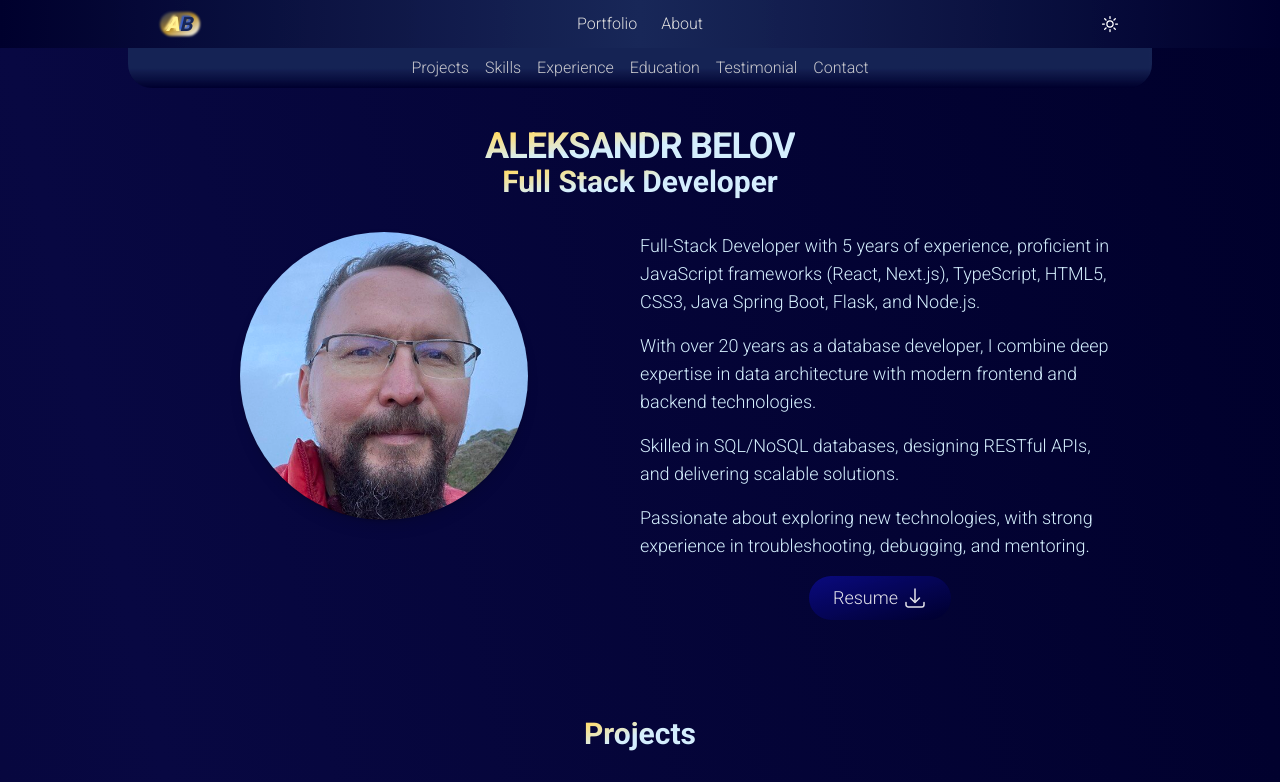
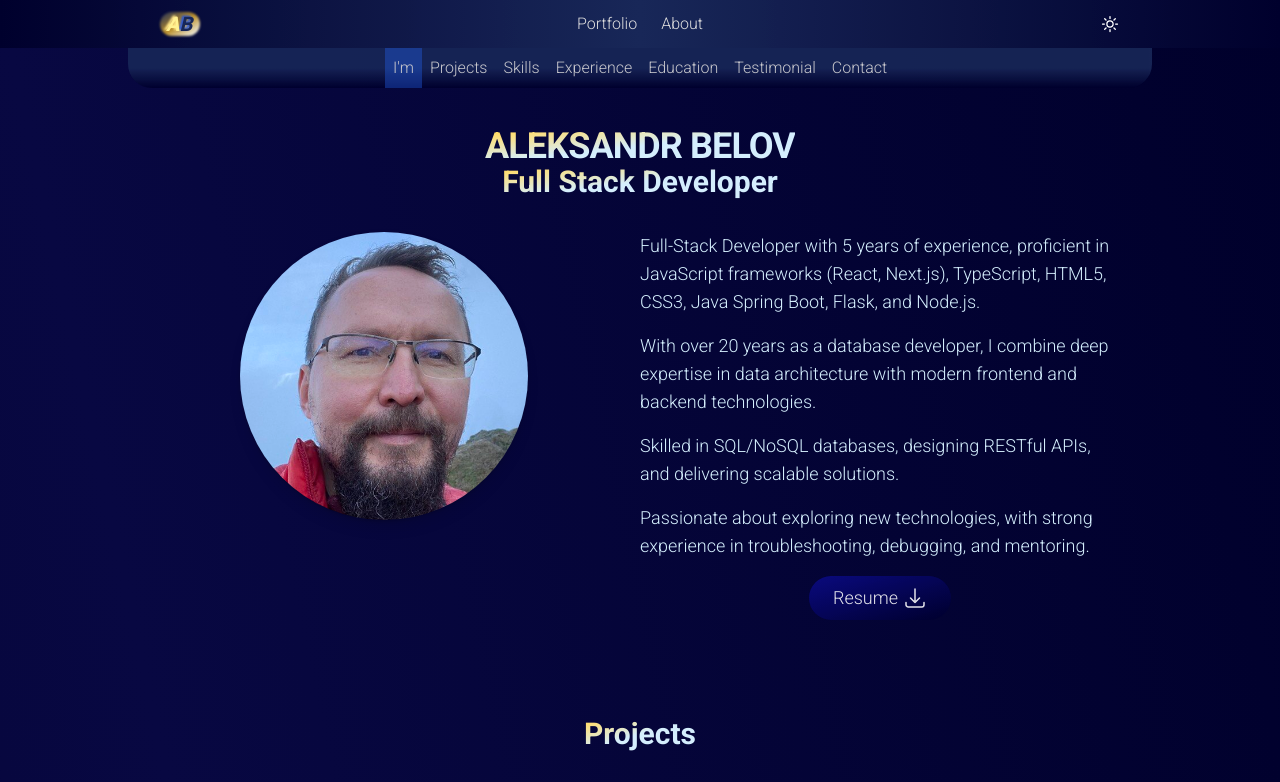
Before and after one commit to aabelov2703/portfolio, a Next.js app: page / in a window 1280 px wide. Shown: the top 782 px of the page. Built offline with nearby package versions, Linux system fonts and the light colour scheme.

Commit message:
Portfolio: navigation menu item is highlighted corresponding to the active section

```diff
--- a/app/about/page.tsx
+++ b/app/about/page.tsx
@@ -1,3 +1,5 @@
+import Link from "next/link";
+
 const About = () => {
   return (
     <section
@@ -36,6 +38,19 @@ const About = () => {
                 <em>About</em>, along with an anchor navigation bar for quickly
                 jumping to sections like Projects, Skills, Experience,
                 Education, and Contacts.
+              </li>
+              <li className="ml-5 before:content-['✓'] before:font-bold before:mr-2 before:text-secondary-1">
+                Highlights the Portfolio&apos;s active section dynamically using
+                the
+                <Link
+                  className="underline italic text-primary-1 mx-2"
+                  href="https://developer.mozilla.org/en-US/docs/Web/API/Intersection_Observer_API"
+                  target="_blank"
+                  rel="noopener noreferrer"
+                >
+                  IntersectionObserver API
+                </Link>
+                for a clear browsing experience
               </li>
               <li className="ml-5 before:content-['✓'] before:font-bold before:mr-2 before:text-secondary-1">
                 Mobile navigation adapts with a <strong>burger menu</strong>,
--- a/components/portfolio/contact.tsx
+++ b/components/portfolio/contact.tsx
@@ -6,7 +6,7 @@ const Contact = () => {
   return (
     <section
       id="contact"
-      className="flex flex-col justify-center items-center my-10 text-base md:text-lg mb-60"
+      className="flex flex-col justify-center items-center text-base md:text-lg mt-30 mb-60"
     >
       <h2 className="text-3xl font-semibold mb-4 bg-clip-text bg-gradient-to-tl from-primary-1 via-primary-1 to-warning-1 text-transparent">
         Contact
--- a/components/portfolio/index.tsx
+++ b/components/portfolio/index.tsx
@@ -1,3 +1,4 @@
+"use client";
 import NavPortfolio from "@/components/portfolio/nav-portfolio";
 import Hero from "@/components/portfolio/hero";
 import Projects from "@/components/portfolio/projects";
--- a/components/portfolio/nav-portfolio.tsx
+++ b/components/portfolio/nav-portfolio.tsx
@@ -1,12 +1,35 @@
 "use client";
 import { NAV_PORTOLIO } from "@/lib/const-portfolio";
 import Link from "next/link";
+import { useEffect, useState } from "react";
 
 type NavPortfolioProps = {
   className?: string;
   onClick?: () => void;
 };
 const NavPortfolio: React.FC<NavPortfolioProps> = ({ className, onClick }) => {
+  const [activeSection, setActiveSection] = useState("");
+
+  useEffect(() => {
+    const sections = document.querySelectorAll("section[id]");
+    const observer = new IntersectionObserver(
+      (entries) => {
+        entries.forEach((entry) => {
+          if (entry.isIntersecting) setActiveSection(entry.target.id);
+        });
+      },
+      {
+        rootMargin: "-35% 0px -50% 0px",
+        threshold: 0.01,
+      }
+    );
+    sections.forEach((section) => observer.observe(section));
+
+    return () => {
+      sections.forEach((section) => observer.unobserve(section));
+    };
+  }, []);
+
   const linkClick = (e: React.MouseEvent<HTMLAnchorElement>, href: string) => {
     e.preventDefault();
     const elTarget = document.querySelector(href);
@@ -29,7 +52,8 @@ const NavPortfolio: React.FC<NavPortfolioProps> = ({ className, onClick }) => {
           key={idx}
           href={navItem.href}
           scroll={true}
-          className="px-2 p-0 md:p-2 text-md md:text-base hover:z-50 hover:text-white hover:-translate-y-[.5px] transition"
+          className={`px-2 p-0 md:p-2 text-md md:text-base hover:z-50 hover:text-white hover:-translate-y-[.5px] transition
+            ${activeSection === navItem.href.slice(1) ? "bg-blue-600/40" : ""}`}
           onClick={(e) => linkClick(e, navItem.href)}
         >
           {navItem.label}
--- a/lib/const-portfolio.ts
+++ b/lib/const-portfolio.ts
@@ -1,5 +1,5 @@
 export const NAV_PORTOLIO = [
-  //{ href: "#hero", label: "Home" },
+  { href: "#hero", label: "I'm" },
   { href: "#projects", label: "Projects" },
   { href: "#skills", label: "Skills" },
   { href: "#exp", label: "Experience" },
```
